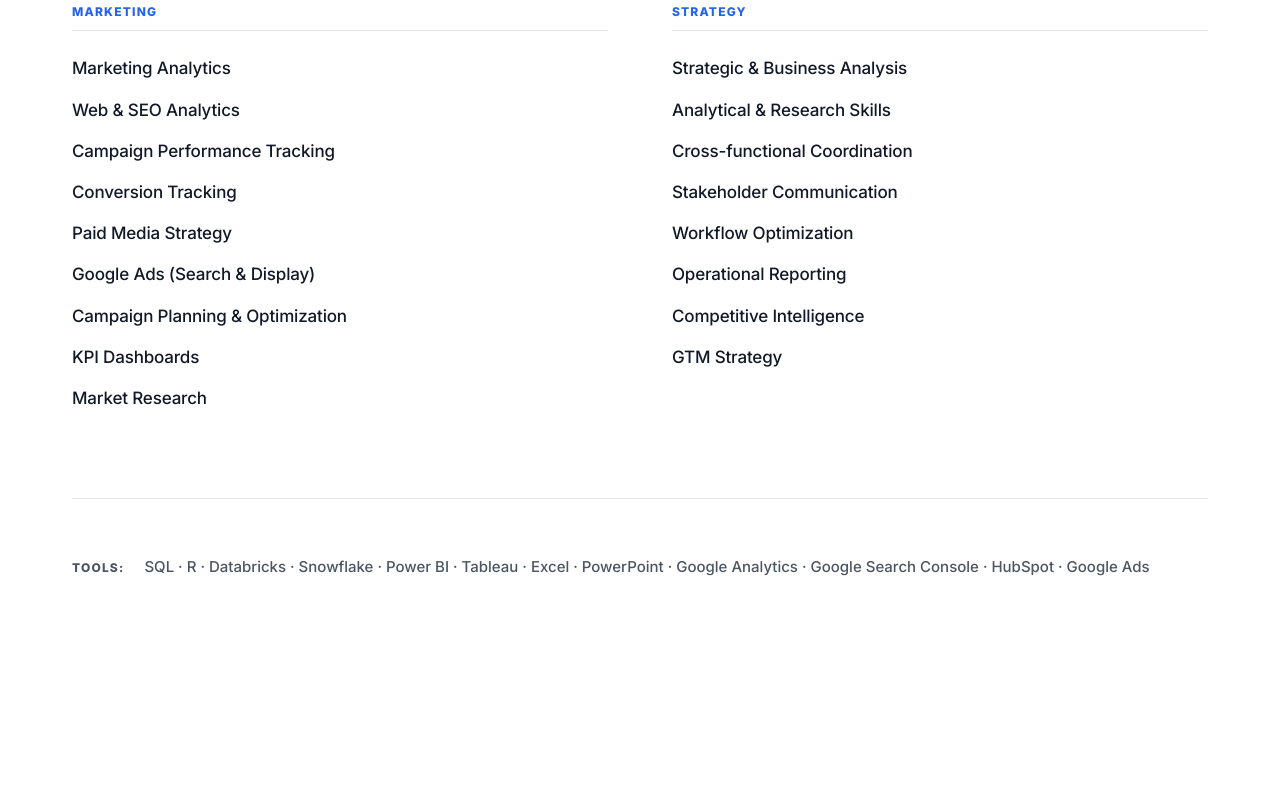
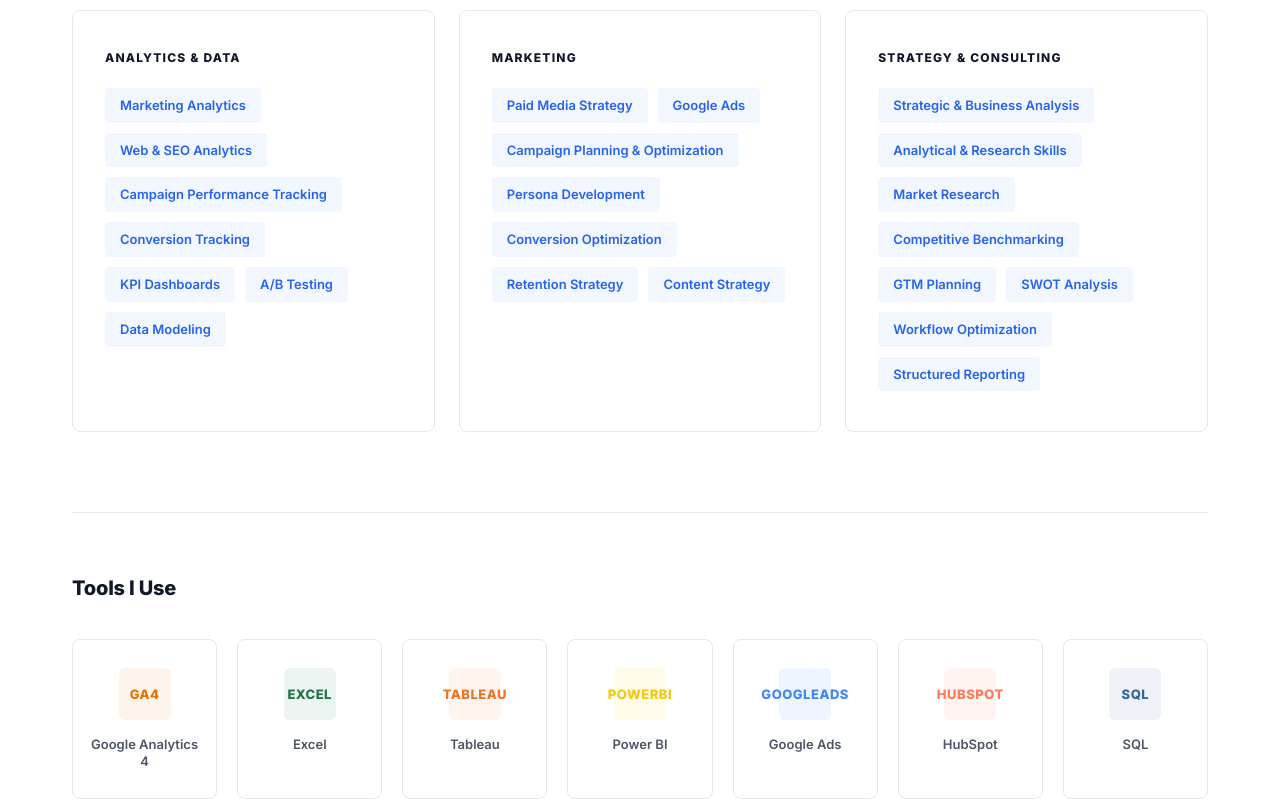
Before and after one commit to elenadkrayneva/antigraviti, a Next.js app: page / in a window 1280 px wide. Shown: the part 4080-4881 px from the top of the page. Built offline with nearby package versions, Linux system fonts and the light colour scheme.

Commit message:
Revert to card formatting for Skills & Tools

```diff
--- a/components/Skills.module.css
+++ b/components/Skills.module.css
@@ -1,10 +1,10 @@
 .section {
   padding: 8rem 0;
-  background: #ffffff;
+  background: var(--bg-primary);
 }
 
 .sectionTitle {
-  font-size: clamp(2rem, 4vw, 2.75rem);
+  font-size: clamp(2rem, 4vw, 3rem);
   font-weight: 800;
   letter-spacing: -0.03em;
   color: var(--fg-primary);
@@ -14,83 +14,115 @@
 .sectionSubtitle {
   color: var(--fg-secondary);
   font-size: 1.125rem;
-  max-width: 600px;
+  max-width: 620px;
   line-height: 1.6;
-  margin-bottom: 4rem;
 }
 
-.mainGrid {
+.grid {
   display: grid;
-  grid-template-columns: 1fr 1fr;
-  gap: 4rem;
-  margin-bottom: 4.5rem;
+  grid-template-columns: repeat(auto-fit, minmax(280px, 1fr));
+  gap: 1.5rem;
+  margin-top: 4rem;
+  margin-bottom: 5rem;
 }
 
-@media (max-width: 768px) {
-  .mainGrid {
-    grid-template-columns: 1fr;
-    gap: 3rem;
-  }
+.categoryCard {
+  background: #ffffff;
+  border: 1px solid var(--border-subtle);
+  border-radius: var(--radius-md);
+  padding: 2.5rem 2rem;
+  transition: all 0.2s;
 }
 
-.listTitle {
+.categoryCard:hover {
+  border-color: var(--brand-accent);
+  transform: translateY(-4px);
+  box-shadow: 0 12px 30px rgba(37,99,235,0.06);
+}
+
+.categoryTitle {
   font-size: 0.75rem;
   font-weight: 800;
   text-transform: uppercase;
   letter-spacing: 0.1em;
-  color: var(--brand-accent);
+  color: var(--fg-primary);
   margin-bottom: 1.5rem;
-  border-bottom: 1px solid var(--border-subtle);
-  padding-bottom: 0.75rem;
-  display: block;
 }
 
-.skillList {
-  list-style: none;
-  padding: 0;
-  margin: 0;
+.pills {
+  display: flex;
+  flex-wrap: wrap;
+  gap: 0.625rem;
 }
 
-.skillItem {
-  font-size: 1.0625rem;
-  font-weight: 500;
+.pill {
+  background: var(--brand-accent-soft);
+  color: var(--brand-accent);
+  font-size: 0.8125rem;
+  font-weight: 600;
+  padding: 6px 14px;
+  border-radius: var(--radius-sm);
+  border: 1px solid transparent;
+}
+
+/* Tools Section */
+.toolsSection {
+  margin-top: 5rem;
+  padding-top: 4rem;
+  border-top: 1px solid var(--border-subtle);
+}
+
+.toolsTitle {
+  font-size: 1.25rem;
+  font-weight: 800;
   color: var(--fg-primary);
-  margin-bottom: 0.875rem;
-  transition: color 0.2s;
+  margin-bottom: 2.5rem;
   letter-spacing: -0.01em;
 }
 
-.skillItem:hover {
-  color: var(--brand-accent);
-}
-
-.toolsFooter {
-  padding-top: 3.5rem;
-  border-top: 1px solid var(--border-subtle);
-  display: flex;
-  align-items: baseline;
+.toolsGrid {
+  display: grid;
+  grid-template-columns: repeat(auto-fill, minmax(130px, 1fr));
   gap: 1.25rem;
 }
 
-@media (max-width: 768px) {
-  .toolsFooter {
-    flex-direction: column;
-    gap: 0.75rem;
-  }
+.toolCard {
+  display: flex;
+  flex-direction: column;
+  align-items: center;
+  gap: 1rem;
+  padding: 1.75rem 1rem;
+  background: #ffffff;
+  border: 1px solid var(--border-subtle);
+  border-radius: var(--radius-md);
+  transition: all 0.2s;
 }
 
-.toolsLabel {
-  font-size: 0.75rem;
-  font-weight: 800;
-  text-transform: uppercase;
-  letter-spacing: 0.1em;
-  color: var(--fg-secondary);
-  flex-shrink: 0;
+.toolCard:hover {
+  border-color: var(--brand-accent);
+  transform: translateY(-4px);
+  box-shadow: 0 8px 25px rgba(37,99,235,0.07);
 }
 
-.toolsList {
-  font-size: 0.9375rem;
+.toolIcon {
+  width: 52px;
+  height: 52px;
+  border-radius: 6px;
+  display: flex;
+  align-items: center;
+  justify-content: center;
+}
+
+.toolAbbr {
+  font-size: 0.8125rem;
+  font-weight: 900;
+  letter-spacing: 0.04em;
+}
+
+.toolName {
+  font-size: 0.8125rem;
+  font-weight: 600;
   color: var(--fg-secondary);
-  line-height: 1.6;
-  font-weight: 500;
+  text-align: center;
+  line-height: 1.3;
 }
--- a/components/Skills.tsx
+++ b/components/Skills.tsx
@@ -4,7 +4,7 @@ import styles from './Skills.module.css';
 import cvData from '@/data/cv.json';
 
 export default function Skills() {
-  const { skills_flat } = cvData;
+  const { skills_categories, tools_with_icons } = cvData;
 
   return (
     <section id="skills" className={styles.section}>
@@ -15,53 +15,56 @@ export default function Skills() {
           viewport={{ once: true }}
           transition={{ duration: 0.6 }}
         >
-          <h2 className={styles.sectionTitle}>Strategic Toolkit</h2>
-          <p className={styles.sectionSubtitle}>A mix of technical data analysis and high-level marketing growth frameworks.</p>
+          <h2 className={styles.sectionTitle}>Skills & Tools</h2>
+          <p className={styles.sectionSubtitle}>Analytical, marketing, and strategic skills — backed by hands-on tools and frameworks.</p>
         </motion.div>
 
-        <div className={styles.mainGrid}>
+        <div className={styles.grid}>
+          {skills_categories.map((category, idx) => (
             <motion.div
-            initial={{ opacity: 0, x: -20 }}
-            whileInView={{ opacity: 1, x: 0 }}
+              key={category.title}
+              className={styles.categoryCard}
+              initial={{ opacity: 0, y: 20 }}
+              whileInView={{ opacity: 1, y: 0 }}
               viewport={{ once: true }}
-            transition={{ delay: 0.1, duration: 0.5 }}
-            className={styles.mainCol}
+              transition={{ delay: idx * 0.1 }}
             >
-            <h3 className={styles.listTitle}>Marketing</h3>
-            <ul className={styles.skillList}>
-              {skills_flat.marketing.map((skill, i) => (
-                <li key={i} className={styles.skillItem}>{skill}</li>
+              <h3 className={styles.categoryTitle}>{category.title}</h3>
+              <div className={styles.pills}>
+                {category.pills.map((skill, i) => (
+                  <span key={i} className={styles.pill}>
+                    {skill}
+                  </span>
                 ))}
-            </ul>
+              </div>
             </motion.div>
-
-          <motion.div
-            initial={{ opacity: 0, x: 20 }}
-            whileInView={{ opacity: 1, x: 0 }}
-            viewport={{ once: true }}
-            transition={{ delay: 0.2, duration: 0.5 }}
-            className={styles.mainCol}
-          >
-            <h3 className={styles.listTitle}>Strategy</h3>
-            <ul className={styles.skillList}>
-              {skills_flat.strategy.map((skill, i) => (
-                <li key={i} className={styles.skillItem}>{skill}</li>
           ))}
-            </ul>
-          </motion.div>
         </div>
 
         <motion.div
-          initial={{ opacity: 0, y: 20 }}
+          className={styles.toolsSection}
+          initial={{ opacity: 0, y: 30 }}
           whileInView={{ opacity: 1, y: 0 }}
           viewport={{ once: true }}
-          transition={{ delay: 0.3, duration: 0.5 }}
-          className={styles.toolsFooter}
+          transition={{ delay: 0.3 }}
         >
-          <span className={styles.toolsLabel}>Tools:</span>
-          <p className={styles.toolsList}>
-            {skills_flat.tools.join(' · ')}
-          </p>
+          <h3 className={styles.toolsTitle}>Tools I Use</h3>
+          <div className={styles.toolsGrid}>
+            {tools_with_icons.map((tool, i) => (
+              <motion.div
+                key={i}
+                className={styles.toolCard}
+                whileHover={{ y: -5 }}
+              >
+                <div className={styles.toolIcon} style={{ background: `${tool.color}15` }}>
+                  <span className={styles.toolAbbr} style={{ color: tool.color }}>
+                    {tool.icon.toUpperCase()}
+                  </span>
+                </div>
+                <span className={styles.toolName}>{tool.name}</span>
+              </motion.div>
+            ))}
+          </div>
         </motion.div>
       </div>
     </section>
--- a/data/cv.json
+++ b/data/cv.json
@@ -10,43 +10,45 @@
     "phone": "+34 742 08 34 90",
     "photo": "/images/profile.jpg"
   },
-  "skills_flat": {
-    "marketing": [
+  "skills_categories": [
+    {
+      "title": "Analytics & Data",
+      "pills": [
         "Marketing Analytics",
         "Web & SEO Analytics",
         "Campaign Performance Tracking",
         "Conversion Tracking",
+        "KPI Dashboards",
+        "A/B Testing",
+        "Data Modeling"
+      ]
+    },
+    {
+      "title": "Marketing",
+      "pills": [
         "Paid Media Strategy",
-      "Google Ads (Search & Display)",
+        "Google Ads",
         "Campaign Planning & Optimization",
-      "KPI Dashboards",
-      "Market Research"
-    ],
-    "strategy": [
+        "Persona Development",
+        "Conversion Optimization",
+        "Retention Strategy",
+        "Content Strategy"
+      ]
+    },
+    {
+      "title": "Strategy & Consulting",
+      "pills": [
         "Strategic & Business Analysis",
         "Analytical & Research Skills",
-      "Cross-functional Coordination",
-      "Stakeholder Communication",
+        "Market Research",
+        "Competitive Benchmarking",
+        "GTM Planning",
+        "SWOT Analysis",
         "Workflow Optimization",
-      "Operational Reporting",
-      "Competitive Intelligence",
-      "GTM Strategy"
+        "Structured Reporting"
+      ]
+    }
   ],
-    "tools": [
-      "SQL",
-      "R",
-      "Databricks",
-      "Snowflake",
-      "Power BI",
-      "Tableau",
-      "Excel",
-      "PowerPoint",
-      "Google Analytics",
-      "Google Search Console",
-      "HubSpot",
-      "Google Ads"
-    ]
-  },
   "tools_with_icons": [
     { "name": "Google Analytics 4", "icon": "ga4", "color": "#E37400" },
     { "name": "Excel", "icon": "excel", "color": "#217346" },
```
Lines whose indentation alone changed are shown as unchanged.
